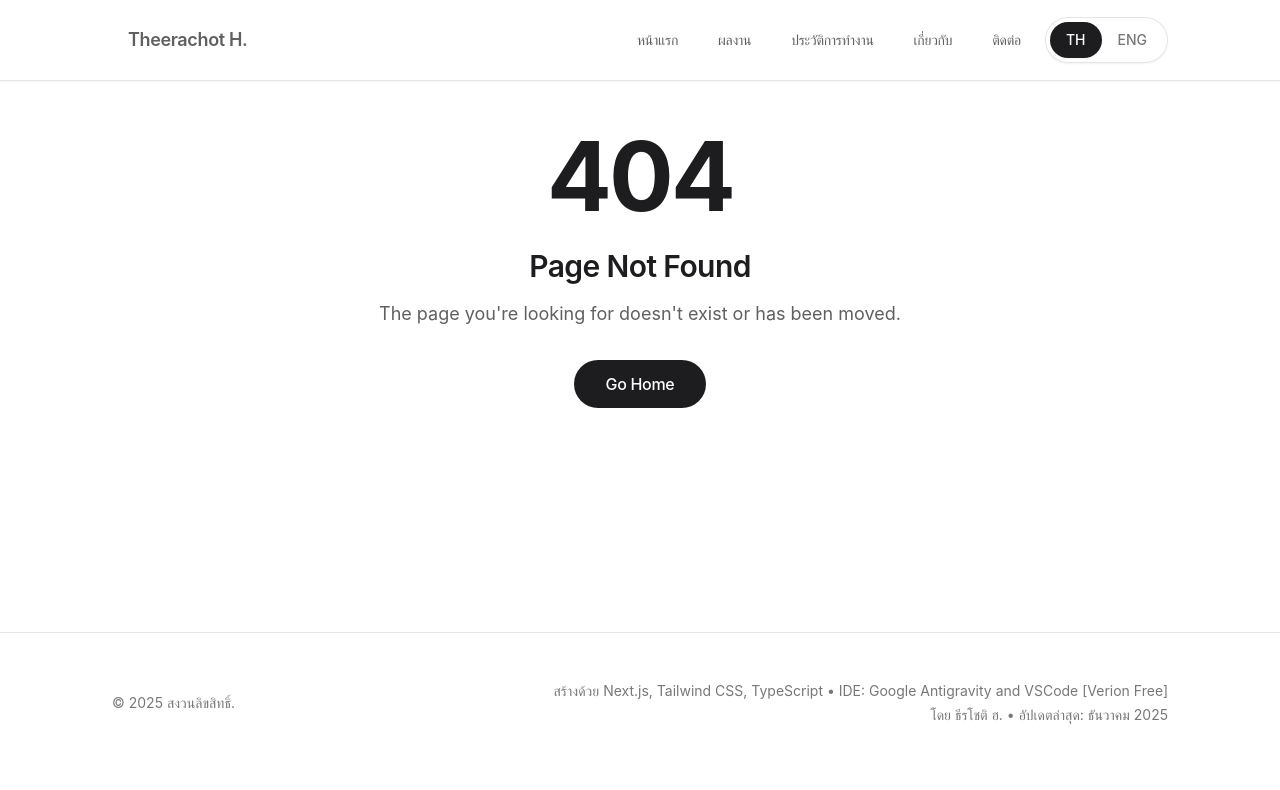
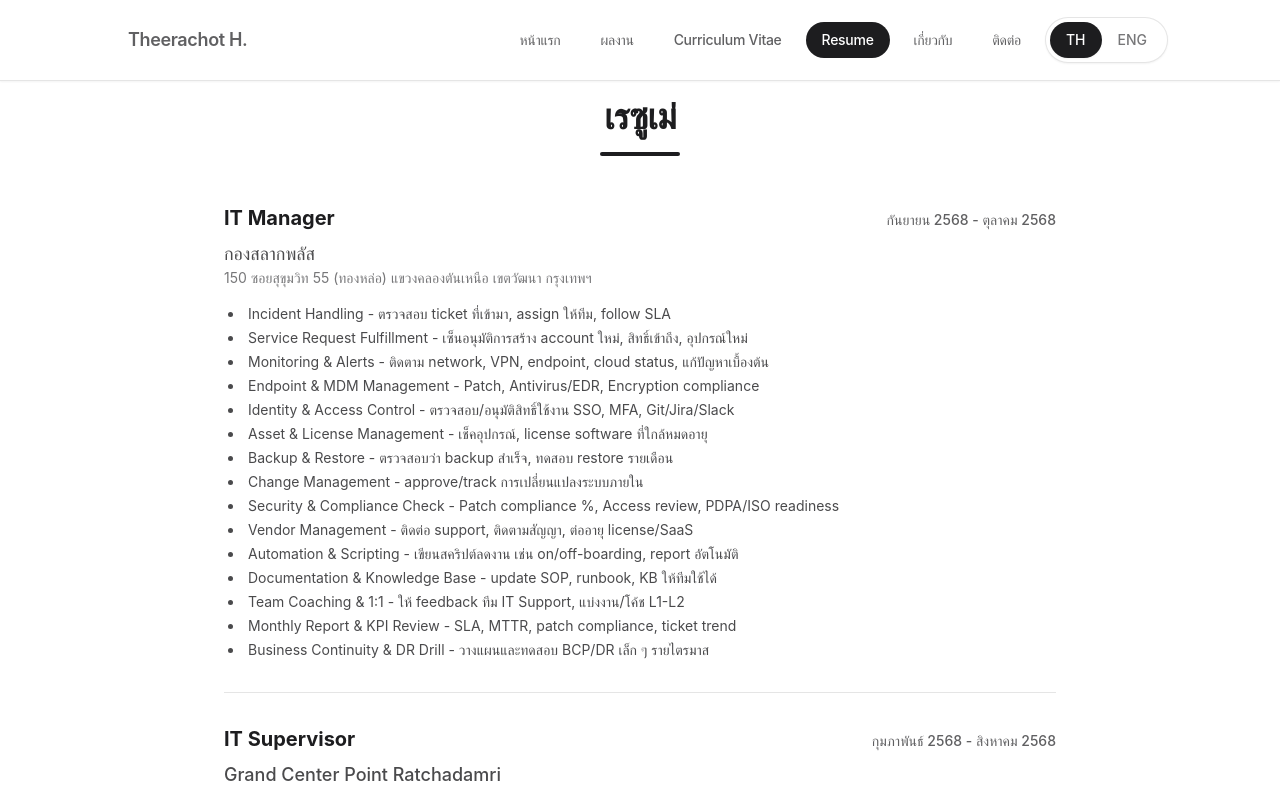
Before and after one commit to armkong33120/Resume_CV_F, a Next.js app: page /resume in a window 1280 px wide. Before the commit this address had no page. Shown: the top 790 px of the page. Built offline with nearby package versions, Linux system fonts and the light colour scheme.

Commit message:
Refactor: Rename Experience to CV and add Resume page

```diff
--- /dev/null
+++ b/app/resume/page.tsx
@@ -0,0 +1,85 @@
+
+"use client";
+
+import { useLanguage } from '@/components/LanguageContext';
+import { getTranslation } from '@/lib/translations';
+import experienceData from '@/content/experience.json';
+
+interface LocalizedString {
+    th: string;
+    en: string;
+}
+
+interface LocalizedArray {
+    th: string[];
+    en: string[];
+}
+
+interface ExperienceItem {
+    id: number;
+    company: LocalizedString;
+    role: LocalizedString;
+    period: LocalizedString;
+    salary: LocalizedString;
+    location: LocalizedString;
+    details: LocalizedArray;
+    reasonForLeaving?: LocalizedString;
+    googleMapsUrl?: string | null;
+    websiteUrl?: string | null;
+}
+
+export default function ResumePage() {
+    const { language } = useLanguage();
+    const t = getTranslation(language);
+
+    const jobs = experienceData as ExperienceItem[];
+
+    const getContent = (content: LocalizedString) => {
+        return language === 'en' ? content.en : content.th;
+    };
+
+    return (
+        <main className="min-h-screen pt-24 pb-16 safe-bottom">
+            <div className="max-w-4xl mx-auto px-4 sm:px-6 lg:px-8">
+                <header className="mb-12 text-center">
+                    <h1 className="text-4xl font-bold tracking-tight text-foreground mb-4">
+                        {language === 'th' ? 'เรซูเม่' : 'Resume'}
+                    </h1>
+                    <div className="h-1 w-20 bg-foreground mx-auto rounded-full"></div>
+                </header>
+
+                <div className="space-y-8">
+                    {jobs.map((job) => (
+                        <div key={job.id} className="border-b border-border pb-8 last:border-0 last:pb-0">
+                            <div className="flex flex-col sm:flex-row sm:justify-between sm:items-baseline mb-2">
+                                <h2 className="text-xl font-bold text-foreground">
+                                    {getContent(job.role)}
+                                </h2>
+                                <span className="text-foreground/70 font-medium text-sm">
+                                    {getContent(job.period)}
+                                </span>
+                            </div>
+                            <div className="mb-4">
+                                <h3 className="text-lg text-foreground/80 font-medium">
+                                    {getContent(job.company)}
+                                </h3>
+                                <p className="text-sm text-foreground/60">{getContent(job.location)}</p>
+                            </div>
+
+                            <ul className="list-disc list-outside ml-5 space-y-1 text-foreground/80 text-sm">
+                                {language === 'en'
+                                    ? job.details.en.map((detail, idx) => (
+                                        <li key={idx} className="pl-1">{detail}</li>
+                                    ))
+                                    : job.details.th.map((detail, idx) => (
+                                        <li key={idx} className="pl-1">{detail}</li>
+                                    ))
+                                }
+                            </ul>
+                        </div>
+                    ))}
+                </div>
+            </div>
+        </main>
+    );
+}
--- a/components/Nav.tsx
+++ b/components/Nav.tsx
@@ -12,6 +12,7 @@ const navItems = [
 
   { href: '/#work', key: 'work' },
   { href: '/experience', key: 'experience' },
+  { href: '/resume', key: 'resume' },
   { href: '/#about', key: 'about' },
 
   { href: '/contact', key: 'contact' },
--- a/lib/translations.ts
+++ b/lib/translations.ts
@@ -7,7 +7,8 @@ export const translations = {
       work: 'ผลงาน',
 
       about: 'เกี่ยวกับ',
-      experience: 'ประวัติการทำงาน',
+      experience: 'Curriculum Vitae',
+      resume: 'Resume',
       contact: 'ติดต่อ',
 
     },
@@ -104,7 +105,8 @@ export const translations = {
       work: 'Work',
 
       about: 'About',
-      experience: 'Experience',
+      experience: 'Curriculum Vitae',
+      resume: 'Resume',
       contact: 'Contact',
 
     },
```
